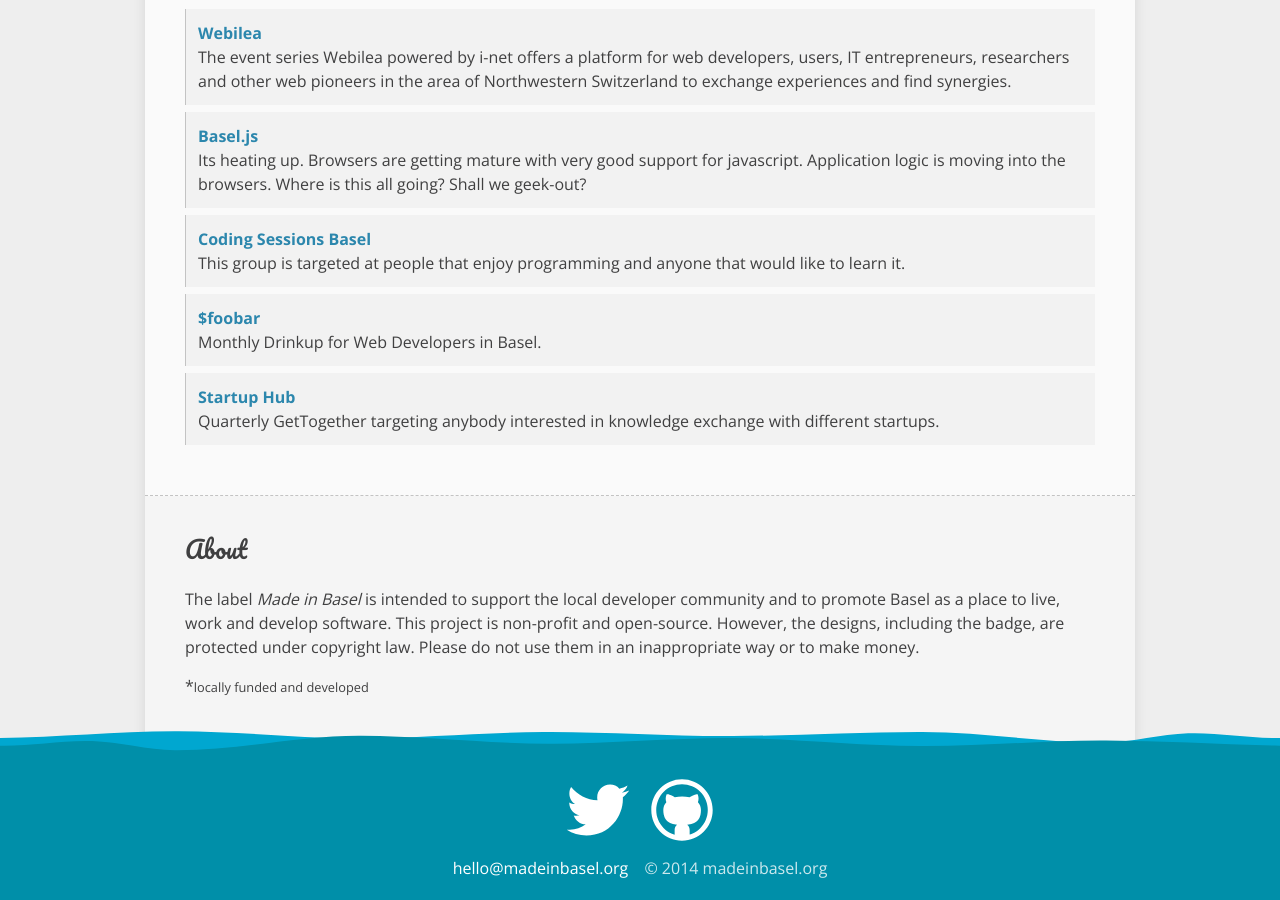
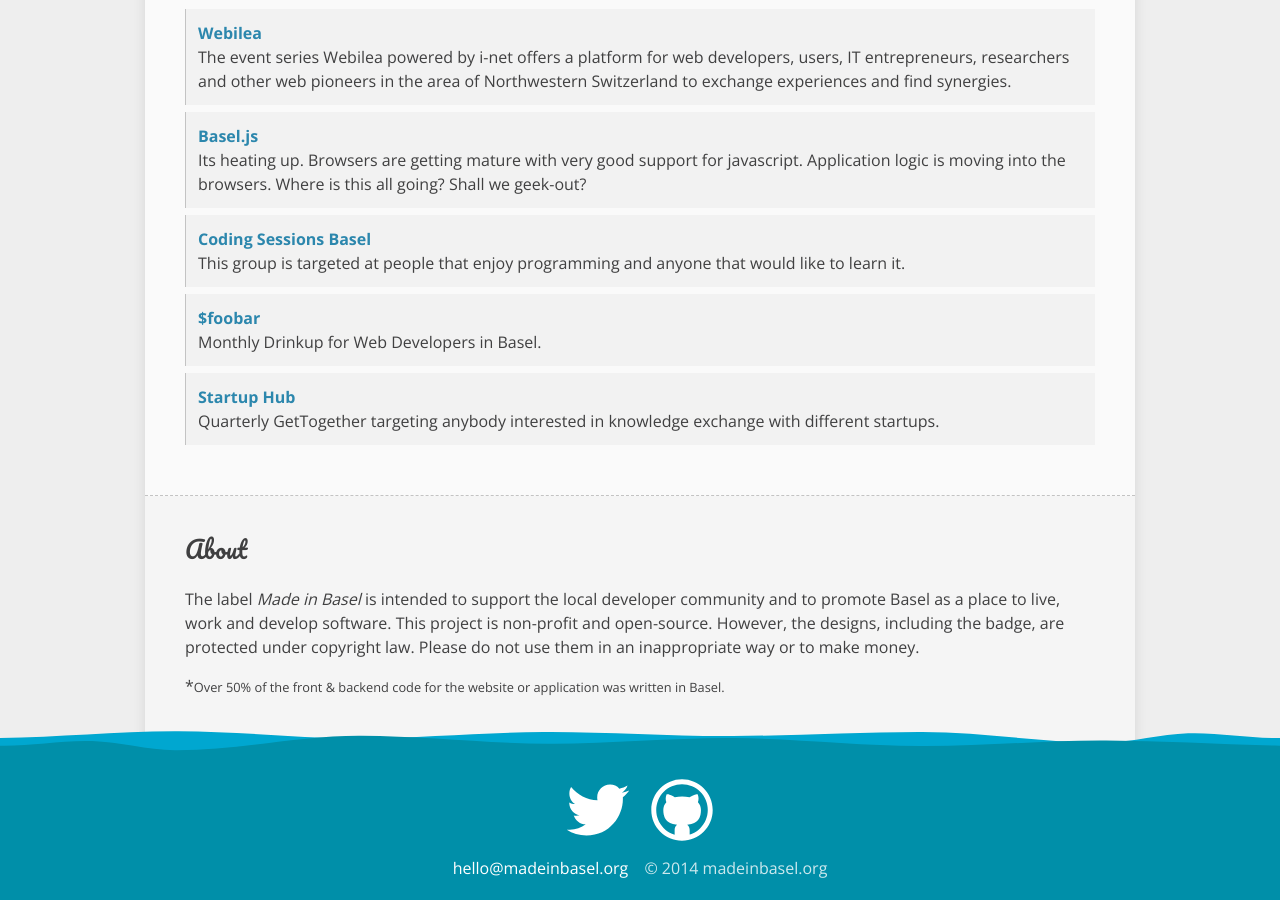
Before and after one commit to MadeInBasel/madeinbasel.github.io, a Jekyll site: the page built from index.html, in a window 1280 px wide and 900 px high, scrolled down 2028 px. Built offline with Jekyll 4.4.1, drawn with Linux system fonts in a browser that asks for light colours; Markdown is read by kramdown in place of the engine named in the settings.

Commit message:
adjust "terms" text

```diff
--- a/index.html
+++ b/index.html
@@ -73,5 +73,5 @@ title: Home
 <article>
 	<h2>About</h2>
 	<p>The label <em>Made in Basel</em> is intended to support the local developer community and to promote Basel as a place to live, work and develop software. This project is non-profit and open-source. However, the designs, including the badge, are protected under copyright law. Please do not use them in an inappropriate way or to make money.</p>
-	<p>*<small>locally funded and developed</small></p>
+	<p>*<small>Over 50% of the front & backend code for the website or application was written in Basel.</small></p>
 </article>
```
